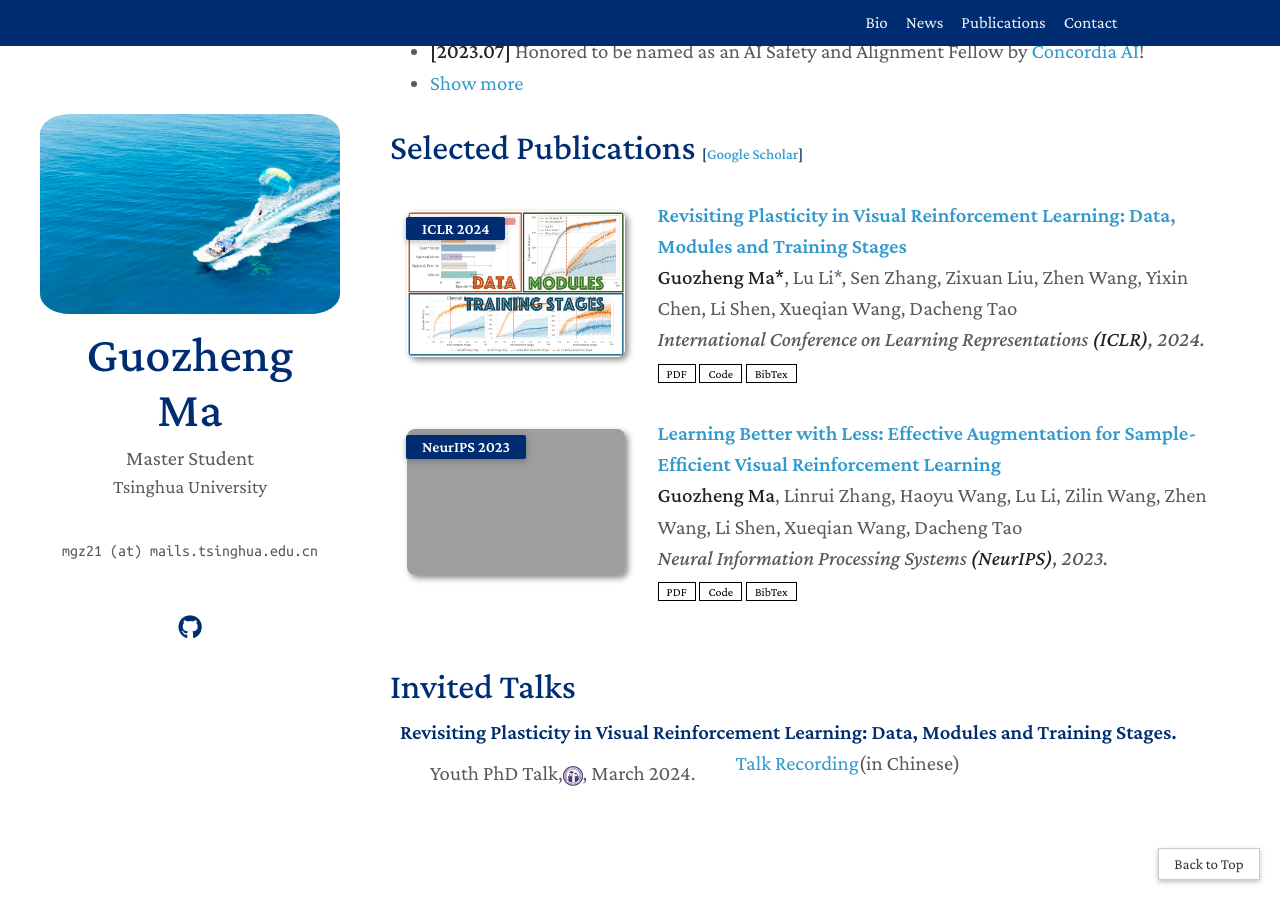
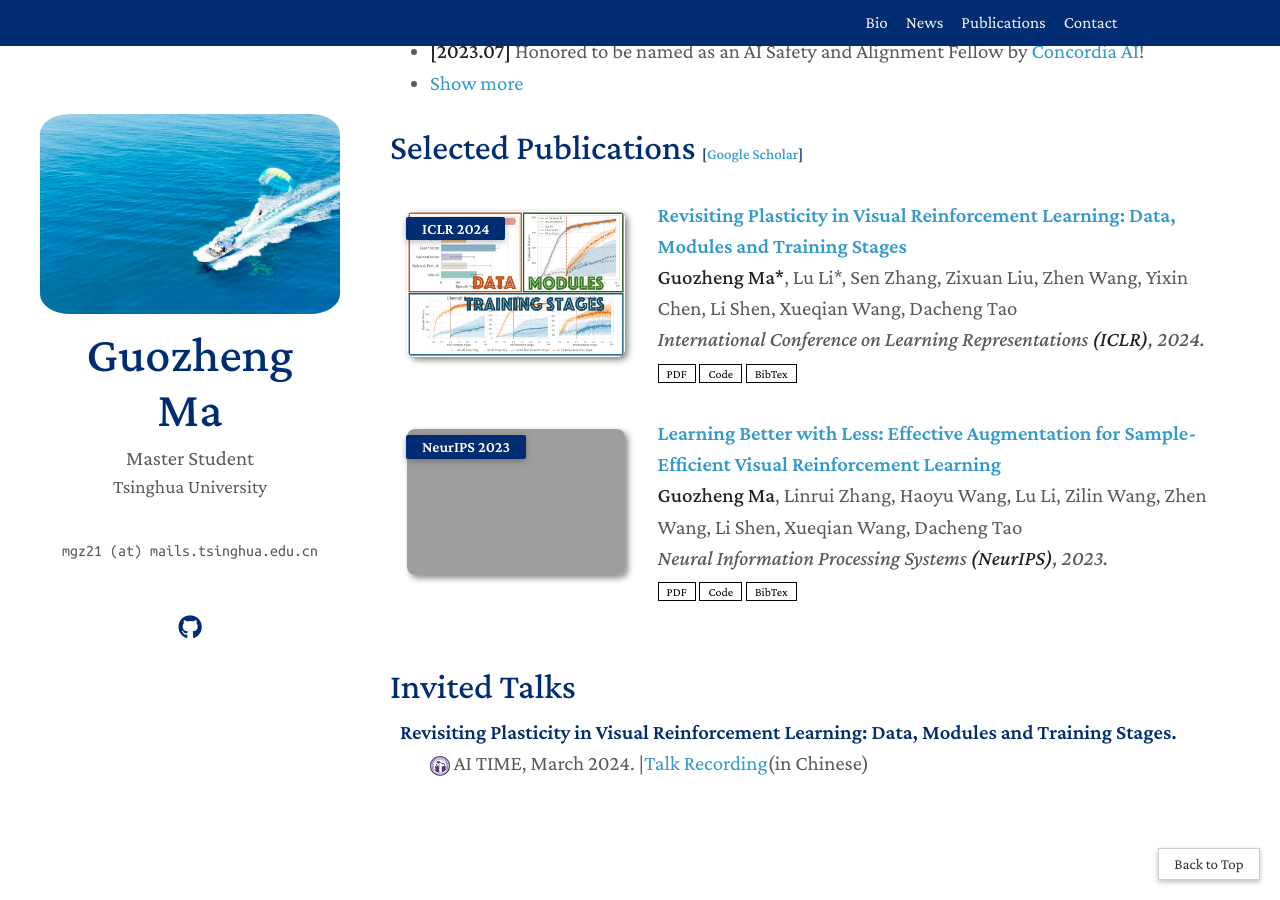
Before and after one commit to Guozheng-Ma/guozheng-ma.github.io, a Jekyll site: the page built from index.md, in a window 1280 px wide and 900 px high, scrolled down 654 px. Built offline with Jekyll 4.4.1, drawn with Linux system fonts in a browser that asks for light colours; a style sheet for code colours, icons or effects is not loaded; grey boxes are pictures that could not be loaded.

Commit message:
Update talks.md

```diff
--- a/_includes/talks.md
+++ b/_includes/talks.md
@@ -4,14 +4,6 @@
 
 
 <h4 style="margin:0 10px 0;">Revisiting Plasticity in Visual Reinforcement Learning: Data, Modules and Training Stages.</h4>
-
-<ul style="margin: 0 0 5px;">
-  <li> Youth PhD Talk,
-    <a href="http://www.aitime.cn/">
-      <autocolor><img src="/assets/Logo/AITIME.png" alt="AI TIME" width="19.778" height="20" style="vertical-align: middle;"></autocolor>
-    </a>, March 2024.
-    <ul>
-      <li><a href="https://www.bilibili.com/video/BV1RF4m157Uh/">Talk Recording</a>(in Chinese)</li>
-    </ul>
-  </li>
+<ul style="margin:0 0 5px;">
+  <li><a href="http://www.aitime.cn/"><autocolor><img src="/assets/Logo/AITIME.png" alt="AI TIME" width="19.778" height="20" style="vertical-align: middle;"> AI TIME</autocolor></a>, March 2024. | <a href="https://www.bilibili.com/video/BV1RF4m157Uh/">Talk Recording</a> (in Chinese)</li>
 </ul>
```
